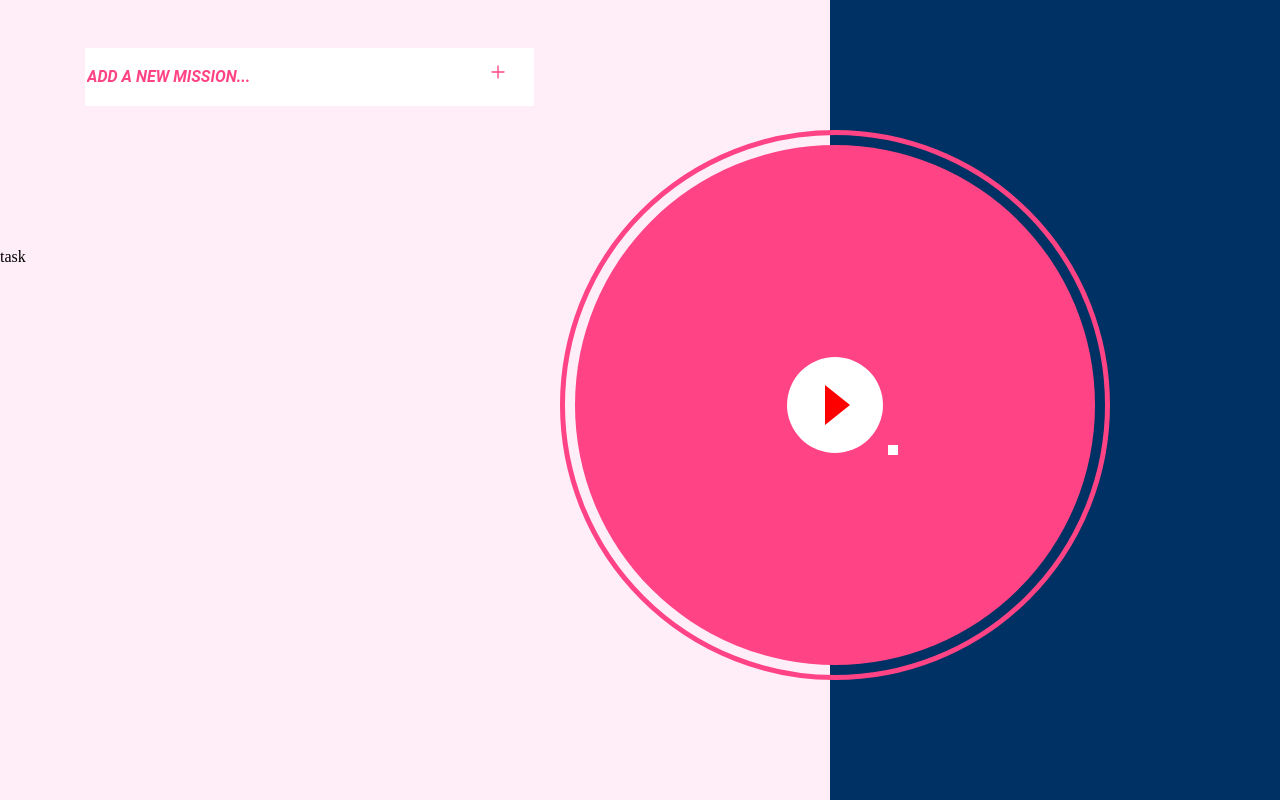
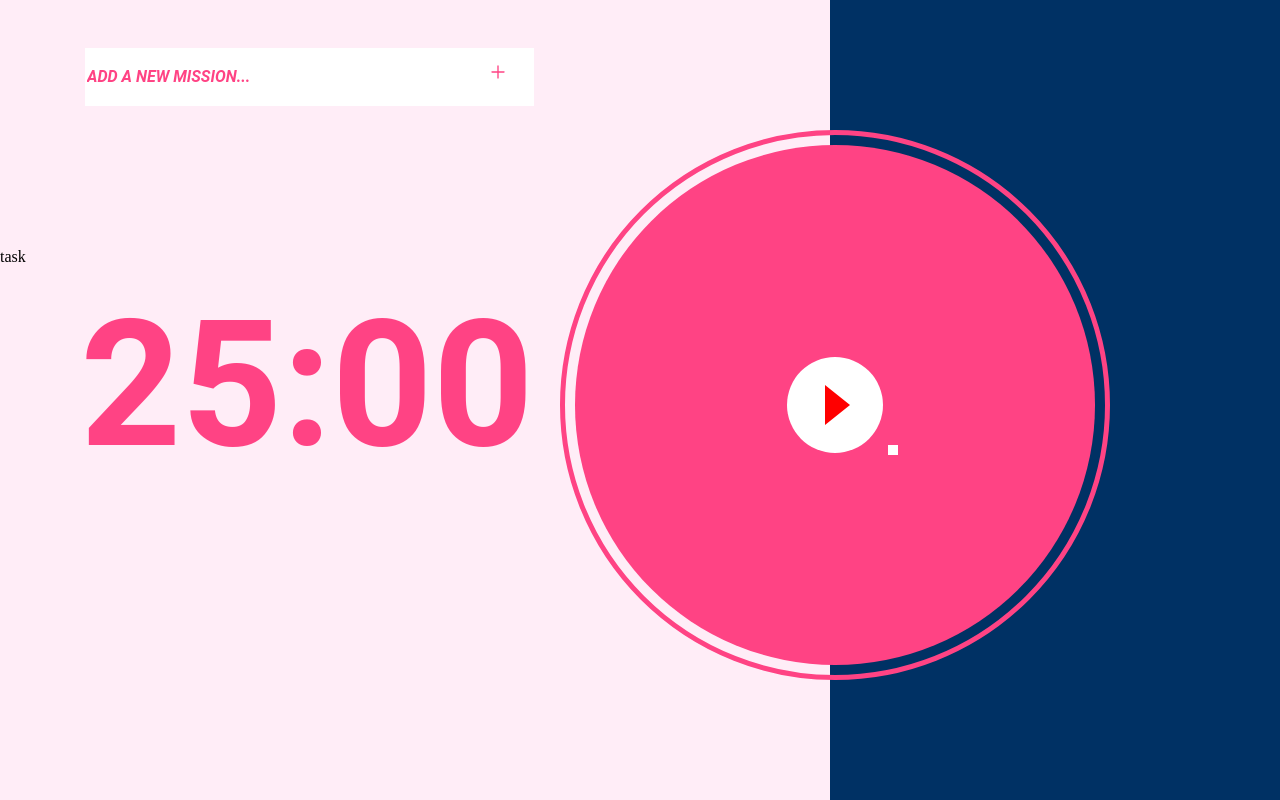
Before and after one commit to a2323178080/pomodoro, a React (Create React App) app: page / in a window 1280 px wide. Built offline with nearby package versions, Linux system fonts and the light colour scheme; some icons are missing.

Commit message:
0725 props兩層

```diff
--- a/src/components/circle.js
+++ b/src/components/circle.js
@@ -1,7 +1,7 @@
 import "./circle.scss"
-export default function Circle({customStyle, children}){
+export default function Circle({customStyle, children, startAndHold}){
     return(
-        <div className="circle" style={customStyle}>
+        <div className="circle" style={customStyle} onClick={startAndHold}>
             {children}
         </div>
     )
--- a/src/views/home/disc/disc.js
+++ b/src/views/home/disc/disc.js
@@ -5,22 +5,18 @@ import Triangle from "../../../components/triangle";
 import ResetButton from "./reset-button";
 import Input from "../input/input"
 
-export default function Disc(){
+export default function Disc({startAndHold}){
 
     const style={
         outerDisc:{
             width: '540px',
             height: '540px',
             border: `5px solid var(--pink)`,
-
-
         },
         countdownBar:{
             width: '520px',
             height: '520px',
             backgroundColor:'transparent',
-
-
         },
         innerDisc:{
             width: '520px',
@@ -30,8 +26,6 @@ export default function Disc(){
             display:'flex',
             justifyContent:'center',
             alignItems:'center',
-
-
         },
         button:{
             width: '96px',
@@ -44,27 +38,20 @@ export default function Disc(){
         triangle:{
             borderColor: 'transparent transparent transparent red',
             marginLeft:'25px',
-
         }
     }
     return(
         <div className="disc">
-
             <Circle customStyle={style.outerDisc} >
                 <Circle customStyle={style.countdownBar}>
                     <Circle customStyle={style.innerDisc}>
-                        <Circle customStyle={style.button} >
+                        <Circle customStyle={style.button} startAndHold={startAndHold}>
                             <Triangle customStyle={style.triangle}></Triangle>
                         </Circle>
                     </Circle>
                 </Circle>
             </Circle>
-
-
             <ResetButton/>
-
-
-
         </div>
     )
 }
--- a/src/views/home/index.js
+++ b/src/views/home/index.js
@@ -1,32 +1,42 @@
+import {useEffect, useState} from "react";
+
 import Disc from './disc/disc'
 import "./home.scss"
 import Input from "./input/input";
-import Task from "./task/task.js"
+import Task from "./task/task.js";
+import Time from "./time/time.js";
 
 export default function Home(){
+
+// 與Disc.js組件相關
+    const initialNumber = 2;
+    const [time, setTime] = useState(initialNumber);
+
+    let apple = null;
+    const [workCondition, setWorkCondition] = useState('work');
+    const [startCondition, setStartCondition] = useState('hold');
+// localStorage
+    const localTodoList = JSON.parse(localStorage.getItem("key") || "[]");
+    const localDoneTodoList = JSON.parse(localStorage.getItem("done") || "[]");
+
+    // 與Disc.js組件相關
+    const startAndHold = () => {
+        alert("測試");
+    }
+
     return(
         <div className="home">
 
             <div className="left-section">
                 <div className="upper"><Input/></div>
                 <div className="middle"><Task/></div>
-                <div className="lower-middle"></div>
+                <div className="lower-middle"><Time/></div>
                 <div className="lower"></div>
             </div>
             <div className="right-section">
-
-
             </div>
 
-            <Disc></Disc>
-
-
-
-
-
-
-
-
+            <Disc startAndHold={startAndHold}/>
         </div>
     )
 }
--- a/src/views/home/task/task.js
+++ b/src/views/home/task/task.js
@@ -2,7 +2,7 @@ import "./task.scss"
 export default function Task(){
     return(
         <div >
-        <div>task</div>
+        <div className="task">task</div>
         </div>
     )
 }
--- /dev/null
+++ b/src/views/home/time/time.js
@@ -0,0 +1,16 @@
+import "./time.scss"
+export default function Time(){
+    const time=1500;
+    const minutes = Math.floor(time / 60);
+    const remainderSeconds = time % 60;
+    return(
+
+        <div className="time">
+            <div>{`
+                ${minutes}:${remainderSeconds < 10
+                ? "0" + remainderSeconds
+                : remainderSeconds}`}
+            </div>
+        </div>
+    )
+}
--- /dev/null
+++ b/src/views/home/time/time.scss
@@ -0,0 +1,13 @@
+.time{
+
+  margin-left: 80px;
+  width: 454px;
+  height: 206px;
+  text-align: center;
+  font: normal normal bold 176px/176px Roboto;
+  letter-spacing: 0px;
+  color: var(--pink);
+  opacity: 1;
+
+
+}
```
